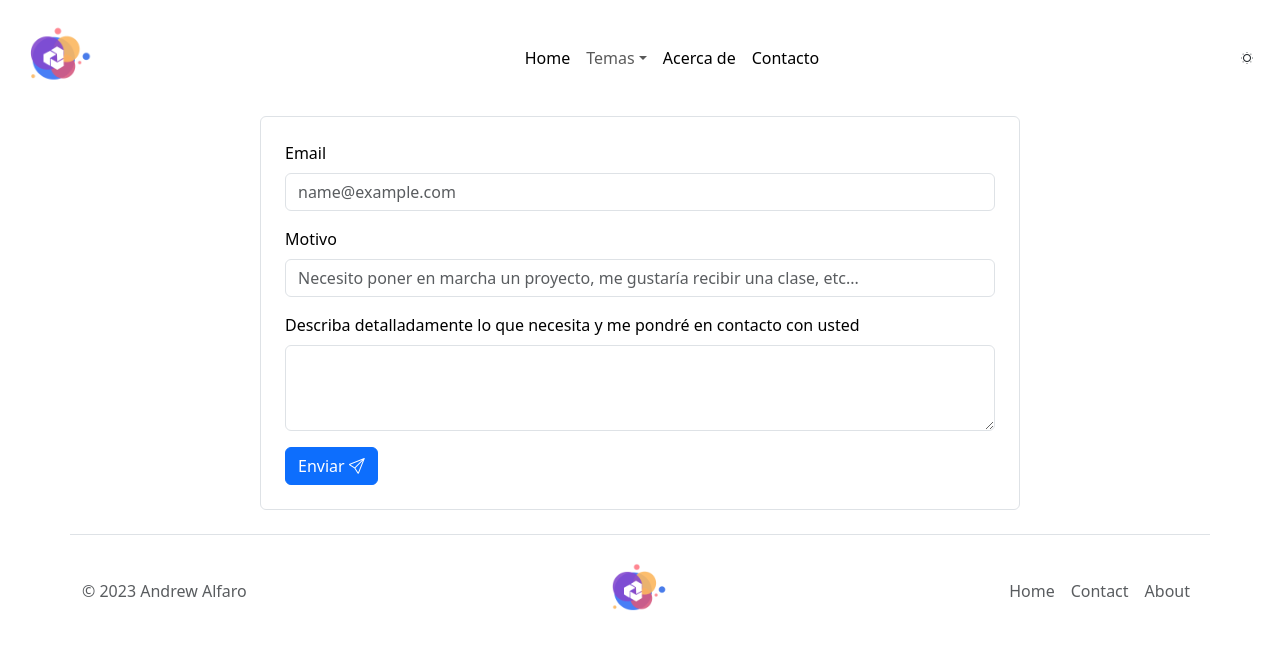
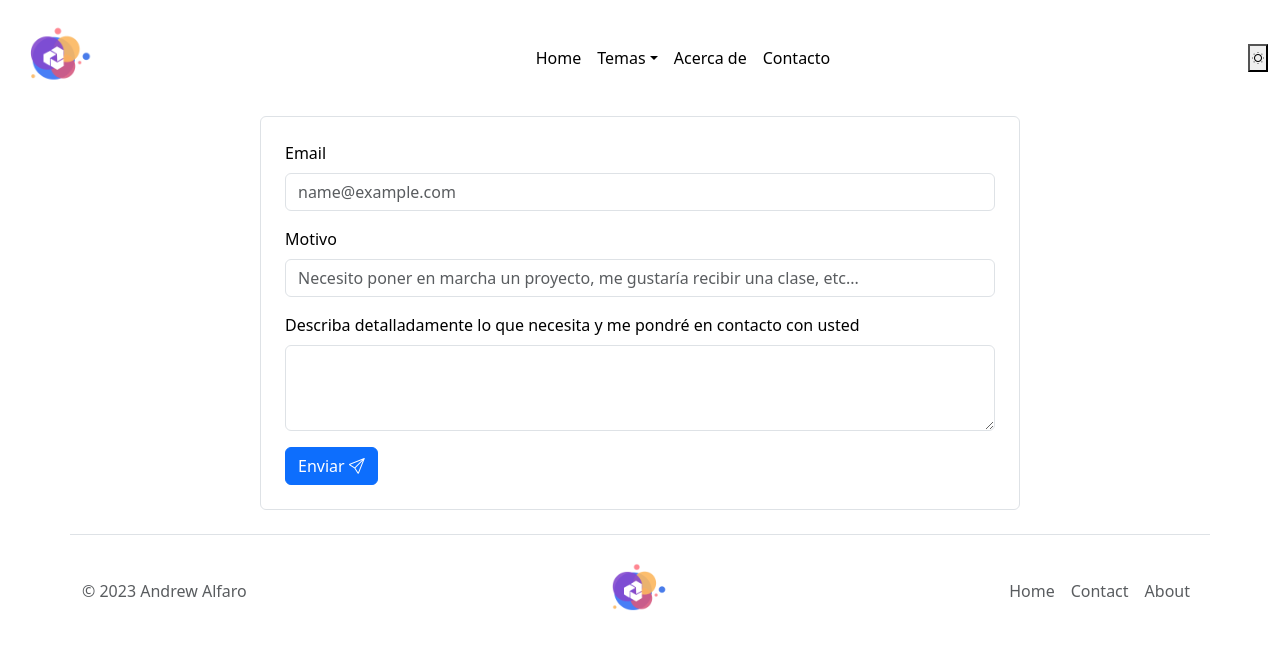
Before and after one commit to andrewjumperdev/blog-spot, a React (Vite) app: page /contact in a window 1280 px wide. Shown: the top 650 px of the page. Built offline with nearby package versions, Linux system fonts and the light colour scheme.

Commit message:
data structure

```diff
--- a/package.json
+++ b/package.json
@@ -14,7 +14,8 @@
     "bootstrap-icons": "^1.10.5",
     "react": "^18.2.0",
     "react-dom": "^18.2.0",
-    "react-router-dom": "^6.14.2"
+    "react-router-dom": "^6.14.2",
+    "sass": "^1.64.1"
   },
   "devDependencies": {
     "@types/react": "^18.2.14",
--- a/src/App.jsx
+++ b/src/App.jsx
@@ -1,10 +1,8 @@
 import React, { useState } from "react";
 import { Route, Routes } from "react-router-dom";
-import "./App.css";
+import "./App.scss";
 import Layout from "./layout/Layout";
 import Home from "./pages/Home";
-import Header from "./components/Header.jsx";
-import Footer from "./components/Footer.jsx";
 import BlogPost from "./pages/BlogPost";
 import About from "./pages/About";
 import Contact from "./pages/Contact";
--- a/src/App.css
+++ b/src/App.scss
@@ -1,14 +1,3 @@
-
-.day-mode {
-  background-color: #ffffff;
-  color: #000000;
-}
-
-.night-mode {
-  background-color: #1a1a1a;
-  color: #ffffff;
-}
-
 #notfound {
     position: relative;
     height: 100vh;
--- a/src/components/Footer.jsx
+++ b/src/components/Footer.jsx
@@ -2,14 +2,14 @@ import React from "react";
 
 const Footer = ({ logo, width }) => {
   return (
-    <footer className=" container d-flex flex-wrap justify-content-between align-items-center py-3 my-4 border-top">
+    <footer className=" container d-flex flex-wrap justify-content-between align-items-center pt-3 mt-4 border-top">
       <p className="col-md-4 mb-0 text-body-secondary">© 2023 Andrew Alfaro</p>
 
       <a
         href="/"
         className="col-md-4 d-flex align-items-center justify-content-center mb-3 mb-md-0 me-md-auto link-body-emphasis text-decoration-none"
       >
-        <img className="bi me-2" src={logo} alt="logo" width={`${width}rem`} />
+        <img className="me-2" src={logo} alt="logo" width={`${width}rem`} />
       </a>
 
       <ul className="nav col-md-4 justify-content-end">
--- a/src/components/Header.jsx
+++ b/src/components/Header.jsx
@@ -1,6 +1,7 @@
 import React from "react";
+import ThemeSwitcher from "./ToggleButton";
 
-const Header = ({ width, logo, isNightMode, toggleNightMode }) => {
+const Header = ({ width, logo }) => {
   return (
     <nav className="navbar navbar-expand-lg bg-transparent">
       <div className="container-fluid">
@@ -57,9 +58,7 @@ const Header = ({ width, logo, isNightMode, toggleNightMode }) => {
             </li>
           </ul>
         </div>
-        <button className="btn" onClick={toggleNightMode}>
-          {isNightMode ? <i className ="bi bi-brightness-low-fill"></i> : <i className="bi bi-brightness-low"></i>}
-        </button>
+        <ThemeSwitcher />
       </div>
     </nav>
   );
--- /dev/null
+++ b/src/components/ToggleButton.jsx
@@ -0,0 +1,14 @@
+import React, { useContext } from "react";
+import { ThemeContext } from "../layout/ThemeContext";
+
+const ThemeSwitcher = () => {
+  const { isNightMode, toggleNightMode } = useContext(ThemeContext);
+
+  return (
+    <button onClick={toggleNightMode}>
+      {isNightMode ? <i className ="bi bi-brightness-low-fill"></i> : <i className="bi bi-brightness-low"></i>}
+    </button>
+  );
+};
+
+export default ThemeSwitcher;
--- a/src/index.css
+++ b/src/index.css
@@ -3,3 +3,30 @@
   padding: 0;
   box-sizing: border-box;
 }
+
+.day-theme {
+  --background-color: #ffffff;
+  --text-color: #000000;
+  --link-color: #000; /* Color de enlaces para el tema de día */
+  /* Add more CSS variables for other styles you want to change */
+}
+
+.night-theme {
+  --background-color: #222222;
+  --text-color: #ffffff;
+  --link-color: #fff; /* Color de enlaces para el tema de noche */
+  /* Add more CSS variables for other styles you want to change */
+}
+
+body {
+  background-color: var(--background-color)!important;
+  color: var(--text-color)!important;
+}
+
+a {
+  color: var(--link-color)!important; /* Aplicar color de enlaces según el tema */
+}
+
+footer {
+  color: var(--link-color)!important; /* Aplicar color de enlaces según el tema */
+}
--- a/src/layout/Layout.jsx
+++ b/src/layout/Layout.jsx
@@ -13,7 +13,6 @@ const Layout = ({ children }) => {
   };
 
   return (
-    <ThemeProvider>
       <div className={(isNightMode ? "night-mode" : "day-mode")}>
         <Header
           logo={logo}
@@ -24,7 +23,6 @@ const Layout = ({ children }) => {
         <main>{children}</main>
         <Footer logo={logo} width={80} />
       </div>
-    </ThemeProvider>
   );
 };
 
--- a/src/layout/ThemeContext.jsx
+++ b/src/layout/ThemeContext.jsx
@@ -1,9 +1,16 @@
-import React, { useState, createContext } from "react";
+import React, { createContext, useState, useEffect } from "react";
 
 const ThemeContext = createContext();
 
 const ThemeProvider = ({ children }) => {
-  const [isNightMode, setIsNightMode] = useState(false);
+  const [isNightMode, setIsNightMode] = useState(
+    localStorage.getItem("theme") === "night"
+  );
+
+  useEffect(() => {
+    document.body.classList.toggle("night-theme", isNightMode);
+    localStorage.setItem("theme", isNightMode ? "night" : "day");
+  }, [isNightMode]);
 
   const toggleNightMode = () => {
     setIsNightMode((prevMode) => !prevMode);
--- a/src/main.jsx
+++ b/src/main.jsx
@@ -1,6 +1,7 @@
 import React from "react";
 import ReactDOM from "react-dom/client";
 import { BrowserRouter } from "react-router-dom";
+import { ThemeProvider } from "./layout/ThemeContext";
 import App from "./App.jsx";
 import "bootstrap/dist/css/bootstrap.min.css";
 import "bootstrap/js/index.esm.js";
@@ -10,7 +11,9 @@ import "./index.css";
 ReactDOM.createRoot(document.getElementById("root")).render(
   <React.StrictMode>
     <BrowserRouter>
-      <App />
+      <ThemeProvider>
+        <App />
+      </ThemeProvider>
     </BrowserRouter>
   </React.StrictMode>
 );
```
Also changed, not shown: 1 other file (tests, documents, lock files or other folders).
